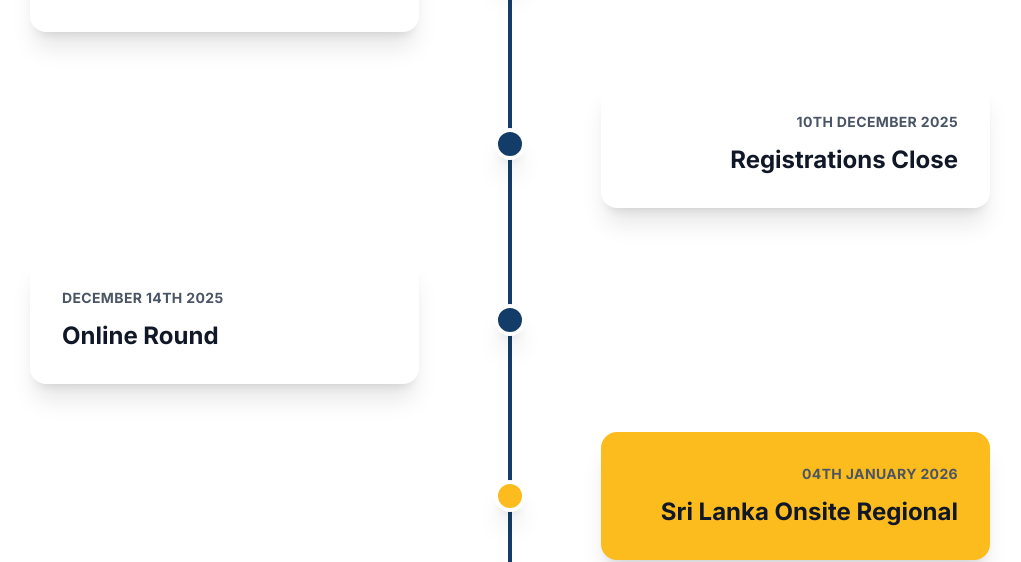
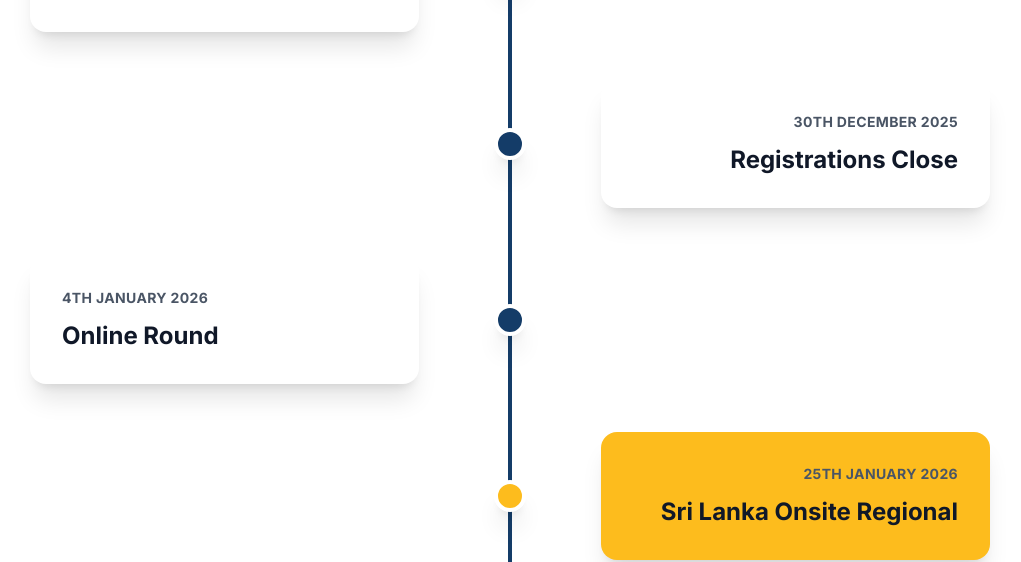
Before and after one commit to hirunaofficial/icpc.ieee.lk, a Next.js app: page / in a window 1280 px wide. Shown: the part 5660-6222 px from the top of the page, without its empty margins (130-1151 px from the left). Built offline with nearby package versions, Linux system fonts and the light colour scheme; no server answers.

Commit message:
fix: update event dates for ICPC Sri Lanka 2026 timeline for accuracy

```diff
--- a/src/app/timeline/page.js
+++ b/src/app/timeline/page.js
@@ -63,7 +63,7 @@
 
                 <StaggerItem>
                   <TimelineEvent
-                    date="10th December 2025"
+                    date="30th December 2025"
                     title="Registrations Close"
                     description="Registration deadline for teams. Make sure to complete your registration before this date to secure your spot in the competition."
                     icon={<FaCheckCircle className="w-8 h-8" />}
@@ -78,7 +78,7 @@
 
                 <StaggerItem>
                   <TimelineEvent
-                    date="December 14th 2025"
+                    date="4th January 2026"
                     title="Preliminary Online Round"
                     description="An online preliminary round to help teams prepare and get familiar with the contest format."
                     icon={<FaLaptopCode className="w-8 h-8" />}
@@ -95,7 +95,7 @@
 
                 <StaggerItem>
                   <TimelineEvent
-                    date="04th January 2026"
+                    date="25th January 2026"
                     title="Sri Lanka Onsite Regional"
                     description="The main national contest held onsite. This is where history will be made as Sri Lanka hosts its first-ever ICPC contest!"
                     icon={<FaTrophy className="w-8 h-8" />}
@@ -160,9 +160,9 @@
             <div className="bg-[#FDBC1D] rounded-2xl sm:rounded-3xl p-6 sm:p-8 md:p-12 shadow-2xl">
               <div className="space-y-4 sm:space-y-6">
                 <QuickDate date="11th November 2025" event="Registrations Open" />
-                <QuickDate date="10th December 2025" event="Registrations Close" />
-                <QuickDate date="December 14th 2025" event="Preliminary Online Round" />
-                <QuickDate date="04th January 2026" event="Sri Lanka Onsite Regional" highlight={true} />
+                <QuickDate date="30th December 2025" event="Registrations Close" />
+                <QuickDate date="4th January 2026" event="Preliminary Online Round" />
+                <QuickDate date="25th January 2026" event="Sri Lanka Onsite Regional" highlight={true} />
                 <QuickDate date="March 2026" event="ICPC Asia West" />
                 <QuickDate date="August 2026" event="ICPC World Finals" />
               </div>
--- a/src/components/home/TimelineSection.js
+++ b/src/components/home/TimelineSection.js
@@ -29,7 +29,7 @@
             </FadeInLeft>
             <FadeInRight delay={0.2}>
               <TimelineCard
-                date="10th December 2025"
+                date="30th December 2025"
                 title="Registrations Close"
                 align="right"
                 color="bg-[#143C68]"
@@ -37,7 +37,7 @@
             </FadeInRight>
             <FadeInLeft delay={0.3}>
               <TimelineCard
-                date="December 14th 2025"
+                date="4th January 2026"
                 title="Online Round"
                 align="left"
                 color="bg-[#143C68]"
@@ -45,7 +45,7 @@
             </FadeInLeft>
             <FadeInRight delay={0.4}>
               <TimelineCard
-                date="04th January 2026"
+                date="25th January 2026"
                 title="Sri Lanka Onsite Regional"
                 align="right"
                 color="bg-[#FDBC1D]"
```
